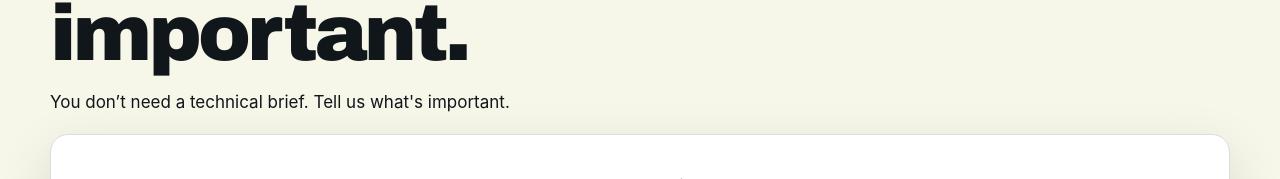
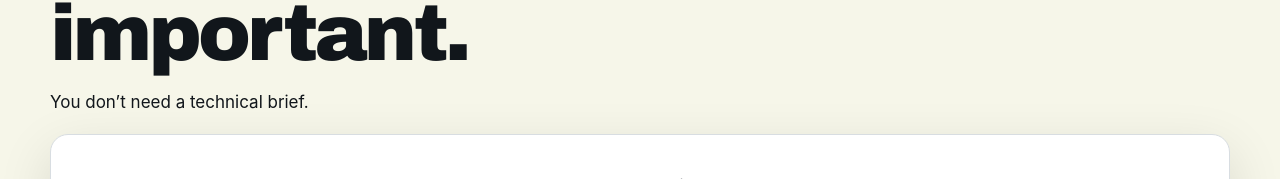
Before and after one commit to executiveusa/macsdigitalmedia, a Next.js app: page /apply in a window 1280 px wide. Shown: the part 187-366 px from the top of the page. Built offline with nearby package versions, Linux system fonts and the light colour scheme; no server answers.

Commit message:
Reduce application page intro copy

```diff
--- a/app/apply/page.tsx
+++ b/app/apply/page.tsx
@@ -28,7 +28,7 @@ export default async function ApplyPage() {
           <p>
             {es
               ? "No necesitas un brief técnico. Cuéntanos qué quieres lograr y qué se interpone."
-              : "You don’t need a technical brief. Tell us what's important."}
+              : "You don’t need a technical brief."}
           </p>
         </header>
         <ApplicationForm />
```
